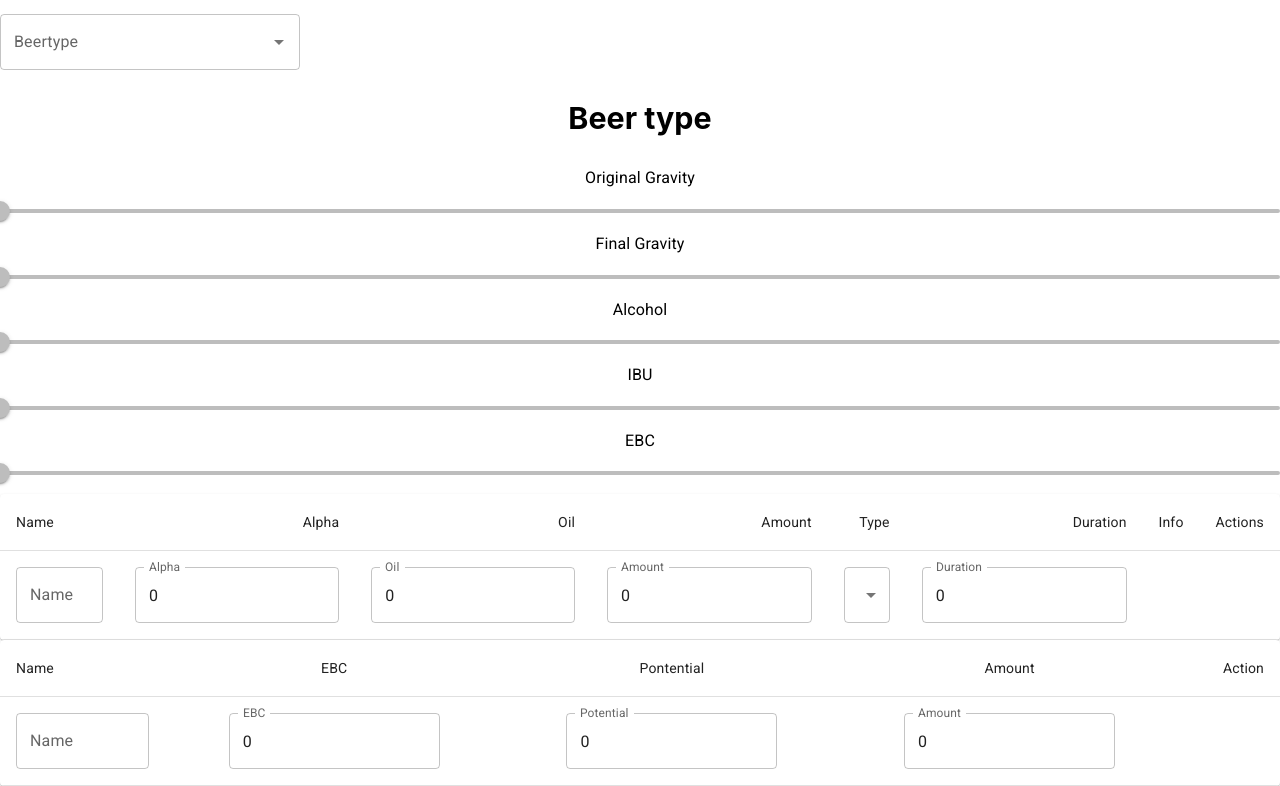
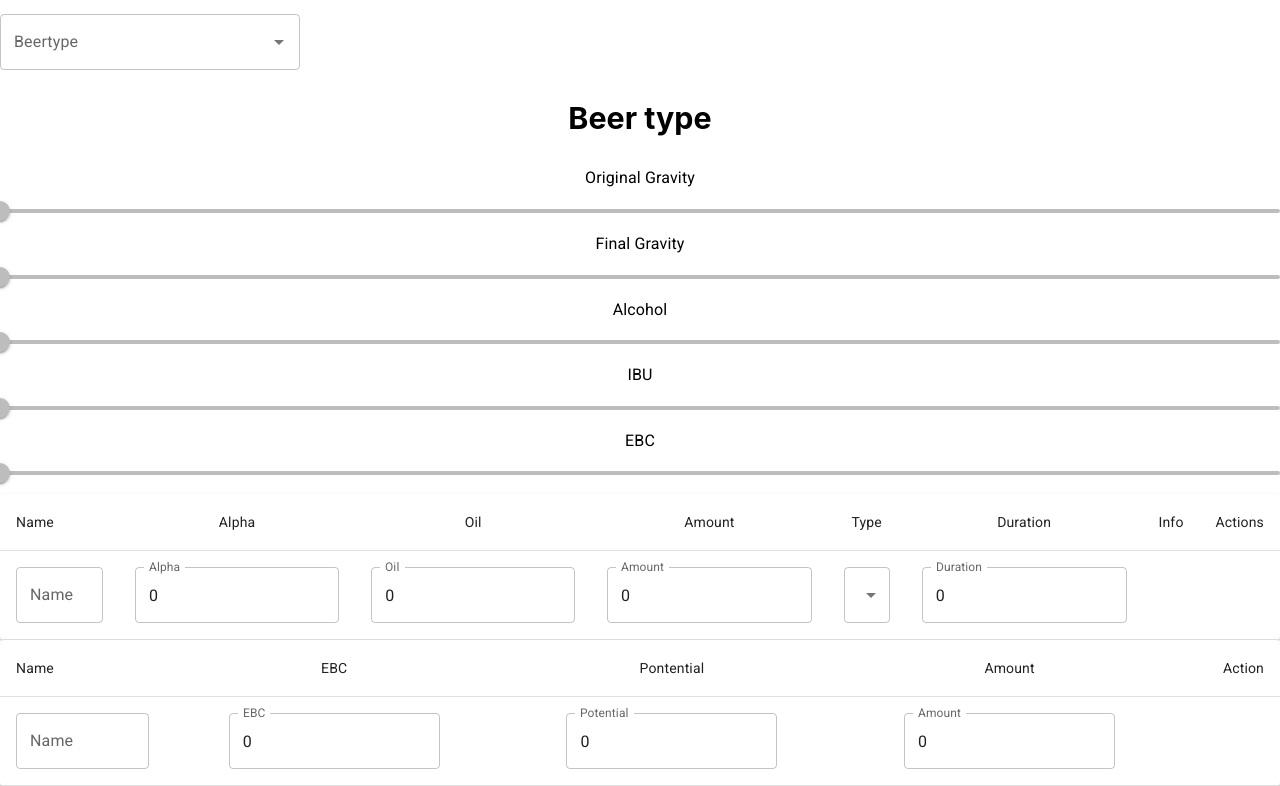
Before and after one commit to sschw/SB_RecipeCalculator, a React (Create React App) app: page / in a window 1280 px wide. Shown: the part 624-1410 px from the top of the page. Built offline with nearby package versions, Linux system fonts and the light colour scheme; some icons are missing.

Commit message:
ui change in hops.

```diff
--- a/src/Components/Hop/Hops.js
+++ b/src/Components/Hop/Hops.js
@@ -28,22 +28,22 @@ function Hop(props) {
           onInputChange={(_, newValue) => setInputName(newValue)}
         />
       </TableCell>
-      <TableCell align="right">
+      <TableCell align="center">
         <TextField label="Alpha" value={props.hop.alpha} onChange={(event) => updateHops("alpha", event.target.valueAsNumber)} type="number" />
       </TableCell>
-      <TableCell align="right">
+      <TableCell align="center">
         <TextField label="Oil" value={props.hop.oil} onChange={(event) => updateHops("oil", event.target.valueAsNumber)} type="number" />
       </TableCell>
-      <TableCell align="right">
+      <TableCell align="center">
         <TextField label="Amount" value={props.hop.amount} onChange={(event) => updateHops("amount", event.target.valueAsNumber)} type="number" />
       </TableCell>
-      <TableCell align="right">
+      <TableCell align="center">
         <Select label="Type" value={props.hop.type} onChange={(event) => updateHops("type", event.target.value)} />
       </TableCell>
-      <TableCell align="right">
+      <TableCell align="center">
         <TextField label="Duration" value={props.hop.duration} type="number" onChange={(event) => updateHops("duration", event.target.valueAsNumber)} />
       </TableCell>
-      <TableCell align="right">
+      <TableCell align="center">
       </TableCell>
       <TableCell align="right">
         <IconButton disabled={rowId < 0} aria-label="delete" onClick={() => {dispatch({type: "deleteHop", rowId: rowId});}}>
@@ -70,12 +70,12 @@ function Hops(props) {
     <TableHead>
       <TableRow>
         <TableCell>Name</TableCell>
-        <TableCell align="right">Alpha</TableCell>
-        <TableCell align="right">Oil</TableCell>
-        <TableCell align="right">Amount</TableCell>
-        <TableCell align="right">Type</TableCell>
-        <TableCell align="right">Duration</TableCell>
-        <TableCell align="right">Info</TableCell>
+        <TableCell align="center">Alpha</TableCell>
+        <TableCell align="center">Oil</TableCell>
+        <TableCell align="center">Amount</TableCell>
+        <TableCell align="center">Type</TableCell>
+        <TableCell align="center">Duration</TableCell>
+        <TableCell align="center">Info</TableCell>
         <TableCell align="right">Actions</TableCell>
       </TableRow>
     </TableHead>
```
